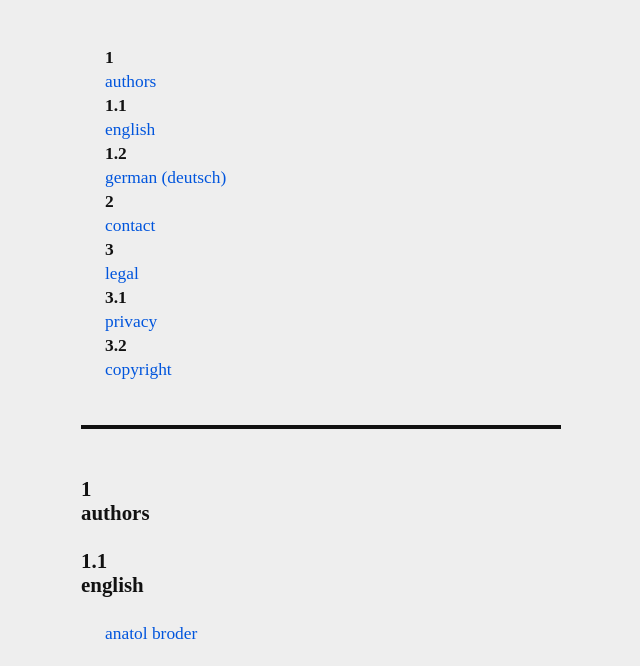
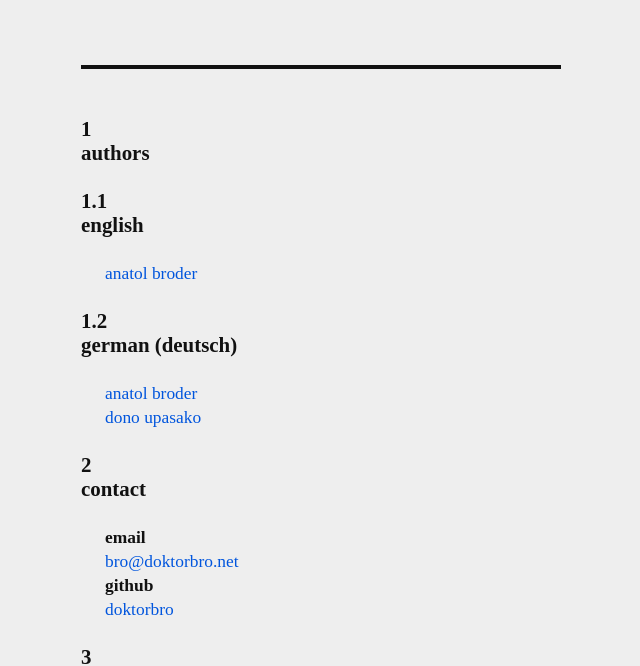
Before and after one commit to doktorbro/website, a plain HTML site: page source/index.html in a window 1280 px wide. Shown: the part 99-765 px from the top of the page, without its empty margins (319-959 px from the left). Drawn offline with Linux system fonts and the light colour scheme.

Commit message:
simplify the homepage

```diff
--- a/source/index.html
+++ b/source/index.html
@@ -7,38 +7,24 @@
 
 <header>
   <h1 itemprop=name>doktorbro</h1>
-
-  <ol>
-    <li><a href=#866187>authors</a>
-      <ol>
-        <li><a href=#620361>english</a>
-        <li><a href=#447763>german (deutsch)</a>
-      </ol>
-    <li><a href=#311444>contact</a>
-    <li><a href=#225382>legal</a>
-      <ol>
-        <li><a href=#422569>privacy</a>
-        <li><a href=#878703>copyright</a>
-      </ol>
-  </ol>
 </header>
 
-<h2 id=866187>authors</h2>
+<h2>authors</h2>
 
-<h3 id=620361>english</h3>
+<h3>english</h3>
 
 <ul>
   <li><a href="./314/922301105.html" itemprop=founder>anatol broder</a>
 </ul>
 
-<h3 id=447763>german (deutsch)</h3>
+<h3>german (deutsch)</h3>
 
 <ul>
   <li><a href="./651/707546998.html">anatol broder</a>
   <li><a href="./952/682626650.html">dono upasako</a>
 </ul>
 
-<h2 id=311444>contact</h2>
+<h2>contact</h2>
 
 <dl>
   <dt>email
@@ -47,14 +33,14 @@
     <dd><a href="https://github.com/doktorbro">doktorbro</a>
 </dl>
 
-<h2 id=225382>legal</h2>
+<h2>legal</h2>
 
-<h3 id=422569>privacy</h3>
+<h3>privacy</h3>
 
 <p>information about visitors of the web&shy;site is collected using <a href="https://httpd.apache.org/docs/current/logs.html#combined">server access logs</a>. their sole purpose is to improve the web&shy;site.
 
 <p>the website does not embed any external resources.
 
-<h3 id=878703>copyright</h3>
+<h3>copyright</h3>
 
 <p>© 2019–2020 anatol broder. the content of the web&shy;site is licensed under the <a href="https://creativecommons.org/licenses/by/4.0/" itemprop=publishingPrinciples>creative commons attribution license</a>.
```
